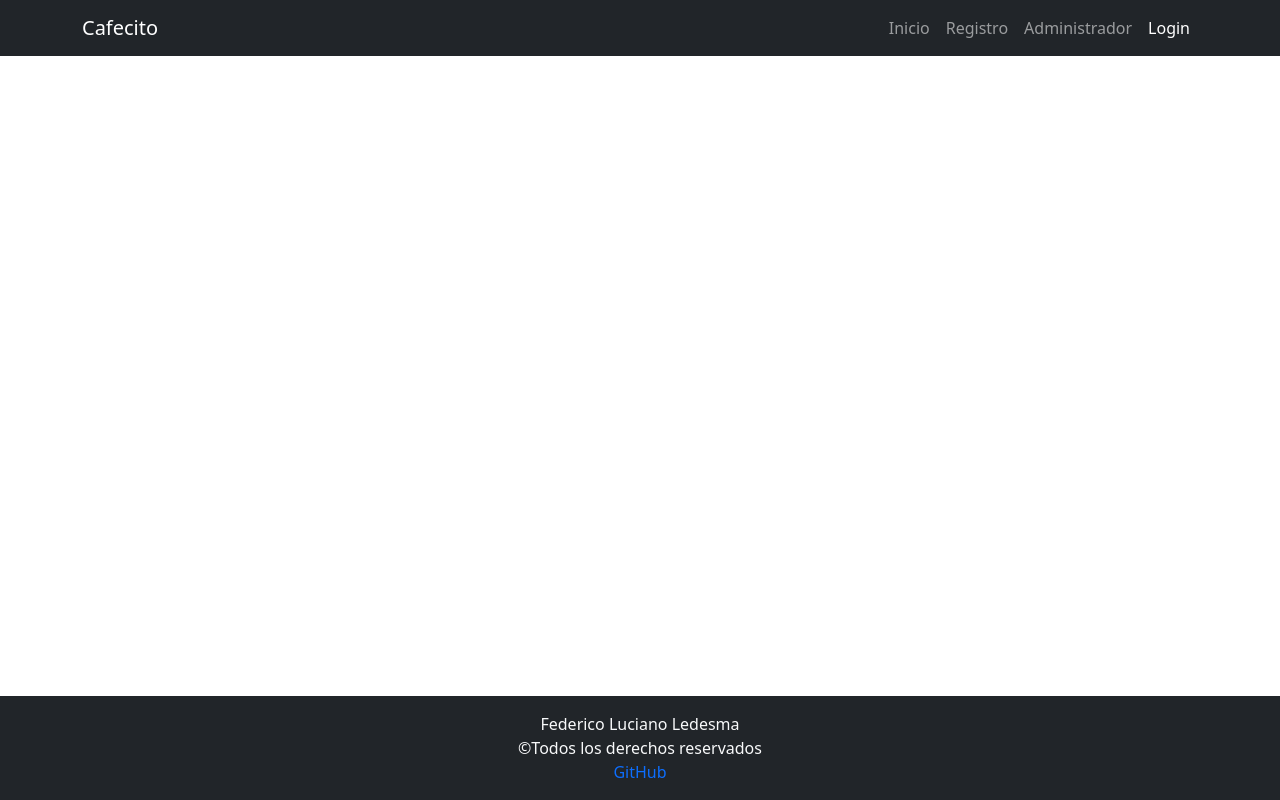
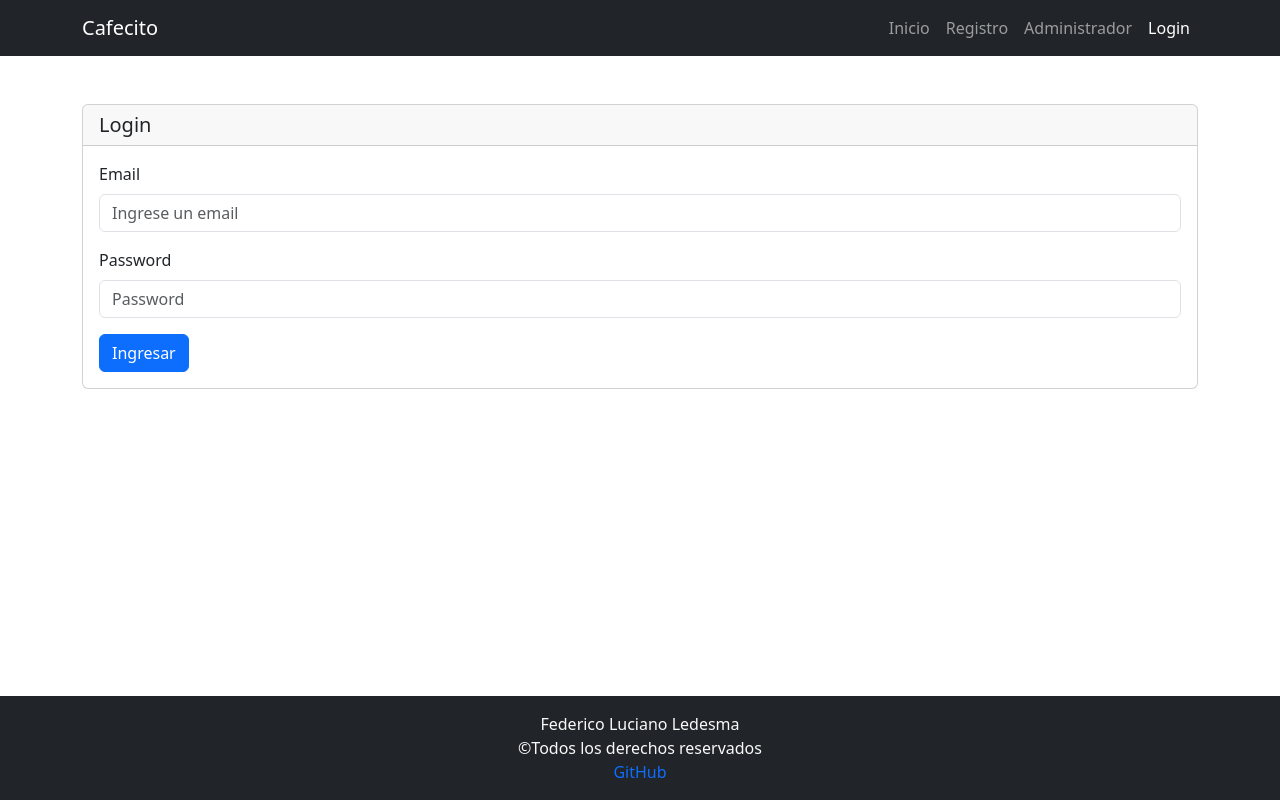
Before and after one commit to Fedreric/cafecito-fede-39i, a React (Vite) app: page /login in a window 1280 px wide. Built offline with nearby package versions, Linux system fonts and the light colour scheme.

Commit message:
Se agrega maquetado del login

```diff
--- a/src/components/views/Login.jsx
+++ b/src/components/views/Login.jsx
@@ -1,11 +1,40 @@
-import React from 'react';
+import { Form, Button, Container, Card } from "react-bootstrap";
+
 
 const Login = () => {
-    return (
-        <div>
+  return (
+    <Container className="mainSection">
+      <Card className="my-5">
+        <Card.Header as="h5">Login</Card.Header>
+        <Card.Body>
+          <Form >
+            <Form.Group className="mb-3" controlId="formBasicEmail">
+              <Form.Label>Email</Form.Label>
+              <Form.Control
+                type="email"
+                placeholder="Ingrese un email"
 
-        </div>
-    );
+              />
+
+            </Form.Group>
+
+            <Form.Group className="mb-3" controlId="formBasicPassword">
+              <Form.Label>Password</Form.Label>
+              <Form.Control
+                type="password"
+                placeholder="Password"
+
+              />
+
+            </Form.Group>
+            <Button variant="primary" type="submit">
+              Ingresar
+            </Button>
+          </Form>
+        </Card.Body>
+      </Card>
+    </Container>
+  );
 };
 
 export default Login;
```
